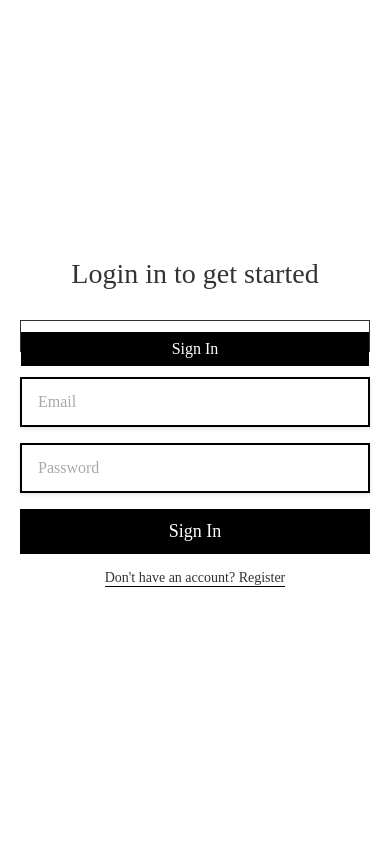
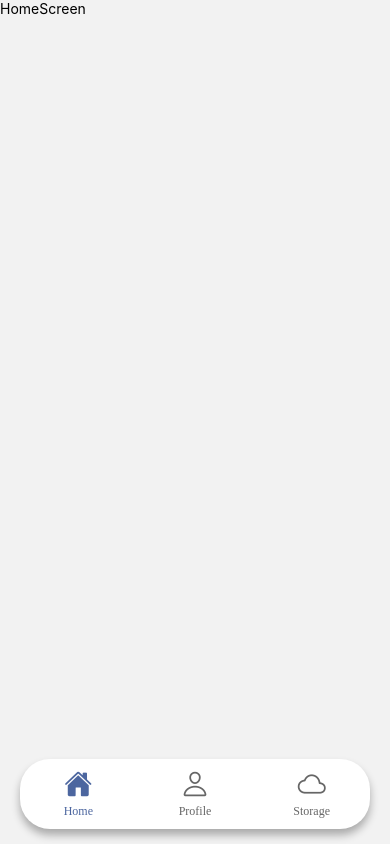
Before and after one commit to Manav028/OCR-frontend, a React Native app: screen /Main in a window 390 px wide. Built offline with nearby package versions, Linux system fonts and the light colour scheme.

Commit message:
bottom custom added

```diff
--- a/package.json
+++ b/package.json
@@ -27,6 +27,7 @@
     "react-native-safe-area-context": "^4.14.0",
     "react-native-screens": "^4.3.0",
     "react-native-swiper": "^1.6.0",
+    "react-native-vector-icons": "^10.2.0",
     "yup": "^1.4.0"
   },
   "devDependencies": {
@@ -42,6 +43,7 @@
     "@react-native/typescript-config": "0.76.1",
     "@types/react": "^18.3.14",
     "@types/react-native": "^0.73.0",
+    "@types/react-native-vector-icons": "^6.4.18",
     "@types/react-navigation": "^3.4.0",
     "@types/react-test-renderer": "^18.0.0",
     "babel-jest": "^29.6.3",
--- /dev/null
+++ b/src/components/TabBar.tsx
@@ -0,0 +1,132 @@
+import React from 'react';
+import { View, TouchableOpacity, Text, StyleSheet, Animated } from 'react-native';
+import { BottomTabBarProps } from '@react-navigation/bottom-tabs';
+import Ionicons from 'react-native-vector-icons/Ionicons';
+import { Colors, FontSizes, fontfamily } from '../styles/Globalcss'; // Import global styles
+
+const TabBar = ({ state, descriptors, navigation }: BottomTabBarProps) => {
+  const scaleValue = new Animated.Value(1);
+
+  const animateButton = () => {
+    Animated.sequence([
+      Animated.timing(scaleValue, {
+        toValue: 1.1,
+        duration: 100,
+        useNativeDriver: true,
+      }),
+      Animated.timing(scaleValue, {
+        toValue: 1,
+        duration: 100,
+        useNativeDriver: true,
+      }),
+    ]).start();
+  };
+
+  return (
+    <View style={styles.tabContainer}>
+      {state.routes.map((route, index) => {
+        const { options } = descriptors[route.key];
+        const label: string =
+          options.tabBarLabel !== undefined
+            ? String(options.tabBarLabel)
+            : options.title !== undefined
+            ? String(options.title)
+            : route.name;
+
+        const isFocused = state.index === index;
+
+        const iconName: keyof typeof Ionicons.glyphMap =
+          route.name === 'Home'
+            ? (isFocused ? 'home' : 'home-outline')
+            : route.name === 'Profile'
+            ? (isFocused ? 'person' : 'person-outline')
+            : route.name === 'Storage'
+            ? (isFocused ? 'cloud' : 'cloud-outline')
+            : 'help-circle-outline';
+
+        const onPress = () => {
+          animateButton();
+          const event = navigation.emit({
+            type: 'tabPress',
+            target: route.key,
+            canPreventDefault: true,
+          });
+
+          if (!isFocused && !event.defaultPrevented) {
+            navigation.navigate(route.name, route.params);
+          }
+        };
+
+        const onLongPress = () => {
+          navigation.emit({
+            type: 'tabLongPress',
+            target: route.key,
+          });
+        };
+
+        return (
+          <TouchableOpacity
+            key={route.name}
+            accessibilityRole="button"
+            accessibilityState={isFocused ? { selected: true } : {}}
+            accessibilityLabel={options.tabBarAccessibilityLabel}
+            testID={options.tabBarTestID}
+            onPress={onPress}
+            onLongPress={onLongPress}
+            style={styles.tabButton}>
+            <Animated.View style={{ transform: [{ scale: isFocused ? scaleValue : 1 }], alignItems : 'center' }}>
+              <Ionicons
+                name={iconName}
+                size={28}
+                color={isFocused ? Colors.secondarybackground : Colors.secondarytext}
+              />
+              <Text
+                style={[
+                  styles.label,
+                  {
+                    color: isFocused ? Colors.secondarybackground : Colors.secondarytext,
+                    fontFamily: isFocused ? fontfamily.SpaceMonoBold : fontfamily.SpaceMonoRegular,
+                  },
+                ]}>
+                {label}
+              </Text>
+            </Animated.View>
+          </TouchableOpacity>
+        );
+      })}
+    </View>
+  );
+};
+
+export default TabBar;
+
+const styles = StyleSheet.create({
+  tabContainer: {
+    position: 'absolute',
+    bottom: 15,
+    left: 20,
+    right: 20,
+    backgroundColor: Colors.primarybackground,
+    borderRadius: 30,
+    height: 70,
+    flexDirection: 'row',
+    alignItems: 'center',
+    justifyContent: 'space-around',
+    shadowColor: Colors.primaryshadowcolor,
+    shadowOffset: { width: 0, height: 6 },
+    shadowOpacity: 0.3,
+    shadowRadius: 8,
+    elevation: 10,
+    zIndex: 10,
+  },
+  tabButton: {
+    flex: 1,
+    flexDirection: 'column',
+    justifyContent: 'center',
+    alignItems: 'center',
+  },
+  label: {
+    fontSize: FontSizes.small,
+    marginTop: 4,
+  },
+});
--- a/src/navigation/AppNavigator.tsx
+++ b/src/navigation/AppNavigator.tsx
@@ -16,9 +16,8 @@ const AppNavigator = () => {
   useEffect(() => {
     const checkLoginStatus = async () => {
       try {
-        AsyncStorage.clear();
         const token = await AsyncStorage.getItem('token');
-        setIsAuthenticated(!!token);
+        setIsAuthenticated(true);
       } catch (error) {
         console.error('Error checking login status:', error);
         setIsAuthenticated(false);
--- a/src/navigation/AuthNavigator.tsx
+++ b/src/navigation/AuthNavigator.tsx
@@ -4,6 +4,7 @@ import RegisterScreen from '../screens/RegisterScreen';
 import TutorialScreen from '../screens/TutorialScreen';
 import VerifyOTPScreen from '../screens/VerfiyOTPScreen'
 import LoginScreen from '../screens/LoginScreen';
+import BottomBarNavigator from './BottomBarNavigator';
 
 export type AuthStackParamList = {
     Login: undefined;
@@ -23,6 +24,7 @@ const AuthNavigator: React.FC = () => (
             gestureEnabled: true,
             ...TransitionPresets.SlideFromRightIOS,
         }}>
+        <Stack.Screen name='Main' component={BottomBarNavigator}/>
         <Stack.Screen name='Login' component={LoginScreen}/>
         <Stack.Screen name='VerifyOTPScreen' component={VerifyOTPScreen} />
         <Stack.Screen name="Register" component={RegisterScreen} />
--- a/src/navigation/BottomBarNavigator.tsx
+++ b/src/navigation/BottomBarNavigator.tsx
@@ -2,14 +2,36 @@ import React from 'react';
 import { createBottomTabNavigator } from '@react-navigation/bottom-tabs';
 import HomeScreen from '../screens/HomeScreen';
 import ProfileScreen from '../screens/ProfileScreen';
+import Icon from 'react-native-vector-icons/Ionicons';
+import TabBar from '../components/TabBar'
+import StorageScreen from '../screens/StorageScreen';
 
 const TabNav = createBottomTabNavigator();
 
-const BottomBarNavigator = () => (
-  <TabNav.Navigator>
-    <TabNav.Screen name="Home" component={HomeScreen} />
-    <TabNav.Screen name="Profile" component={ProfileScreen} />
-  </TabNav.Navigator>
-);
+const BottomBarNavigator = () => {
+  return (
+    <TabNav.Navigator
+      tabBar={(props)=><TabBar {...props} />}
+      screenOptions={{headerShown:false}}
+    >
+
+      <TabNav.Screen
+        name="Home"
+        component={HomeScreen}
+        options={{ title: 'Home' }}
+      />
+      <TabNav.Screen
+        name="Profile"
+        component={ProfileScreen}
+        options={{ title: 'Profile' }}
+      />
+      <TabNav.Screen
+        name='Storage'
+        component={StorageScreen}
+        options={{ title: 'Storage' }}
+      />
+    </TabNav.Navigator>
+  );
+};
 
 export default BottomBarNavigator;
--- a/src/screens/LoginScreen.tsx
+++ b/src/screens/LoginScreen.tsx
@@ -44,57 +44,60 @@ const LoginScreen = ({ navigation }: LoginScreenProps) => {
         setPasswordError(null)
         setLoginError(null)
 
-        // if (!handleEmpty()) {
-        //     return;
-        // }
+        if (!handleEmpty()) {
+            return;
+        }
 
-        // try {
-        //     console.log("manac")
-        //     setLoading(true)
-        //     const response = await axios.post(`${API_URL}/api/auth/signin`, { email, password });
-        //     if (response.data && response.data.token) {
-        //         await AsyncStorage.setItem('token', response.data.token);
-        //         navigation.replace('Main');
-        //     }
-        // } catch (error: any) {
-        //     console.log(error);
+        try {
+            console.log("manac")
+            setLoading(true)
+            const response = await axios.post(`${API_URL}/api/auth/signin`, { email, password });
+            if (response.data && response.data.token) {
+                await AsyncStorage.setItem('token', response.data.token);
+                navigation.reset({
+                    index: 0,
+                    routes: [{ name: 'Main' }],
+                  });
+            }
+        } catch (error: any) {
+            console.log(error);
 
-        //     if (error.response && error.response.data) {
-        //         const errorData = error.response.data.error;
-        //         console.log('Error Data:', errorData);
-        //         if (
-        //             errorData.email === 'Invalid email or password' &&
-        //             errorData.password === 'Invalid email or password'
-        //         ) {
-        //             setEmailError(null)
-        //             setPasswordError(null)
-        //             setLoginError('Invalid email or password');
-        //             return;
-        //         }
-        //         else if (errorData.email === 'User not found') {
-        //             setEmailError(null)
-        //             setPasswordError(null)
-        //             setLoginError('User not found, please register');
-        //             return
-        //         }
-        //         else if (errorData.email === "Email is not verified") {
-        //             setEmailError(null)
-        //             setPasswordError(null)
-        //             const response = await axios.post(`${API_URL}/api/auth/resendOTP`, { email });
-        //             if(response.data && response.data.message){
-        //                 navigation.navigate('VerifyOTPScreen',{email})
-        //                 return
-        //             }
-        //         }
-        //         setEmailError(errorData.email || null);
-        //         setPasswordError(errorData.password || null);
-        //     } else {
-        //         Alert.alert('Login Error', 'An error occurred during login. Please try again.');
-        //     }
-        // }
-        // finally {
-        //     setLoading(false)
-        // }
+            if (error.response && error.response.data) {
+                const errorData = error.response.data.error;
+                console.log('Error Data:', errorData);
+                if (
+                    errorData.email === 'Invalid email or password' &&
+                    errorData.password === 'Invalid email or password'
+                ) {
+                    setEmailError(null)
+                    setPasswordError(null)
+                    setLoginError('Invalid email or password');
+                    return;
+                }
+                else if (errorData.email === 'User not found') {
+                    setEmailError(null)
+                    setPasswordError(null)
+                    setLoginError('User not found, please register');
+                    return
+                }
+                else if (errorData.email === "Email is not verified") {
+                    setEmailError(null)
+                    setPasswordError(null)
+                    const response = await axios.post(`${API_URL}/api/auth/resendOTP`, { email });
+                    if(response.data && response.data.message){
+                        navigation.navigate('VerifyOTPScreen',{email})
+                        return
+                    }
+                }
+                setEmailError(errorData.email || null);
+                setPasswordError(errorData.password || null);
+            } else {
+                Alert.alert('Login Error', 'An error occurred during login. Please try again.');
+            }
+        }
+        finally {
+            setLoading(false)
+        }
 
     };
 
--- /dev/null
+++ b/src/screens/StorageScreen.tsx
@@ -0,0 +1,17 @@
+import { StyleSheet, Text, View } from 'react-native'
+import React from 'react'
+import { ScrollView } from 'react-native-gesture-handler'
+import { SafeAreaView } from 'react-native-safe-area-context'
+
+const StorageScreen = () => {
+    return (
+
+                <View style={{ backgroundColor: 'white', }}>
+                    <Text style={{ fontSize: 200 }}>StorageScreen</Text>
+                </View>
+    )
+}
+
+export default StorageScreen
+
+const styles = StyleSheet.create({})
```
Also changed, not shown: 2 other files (tests, documents, lock files or other folders).
